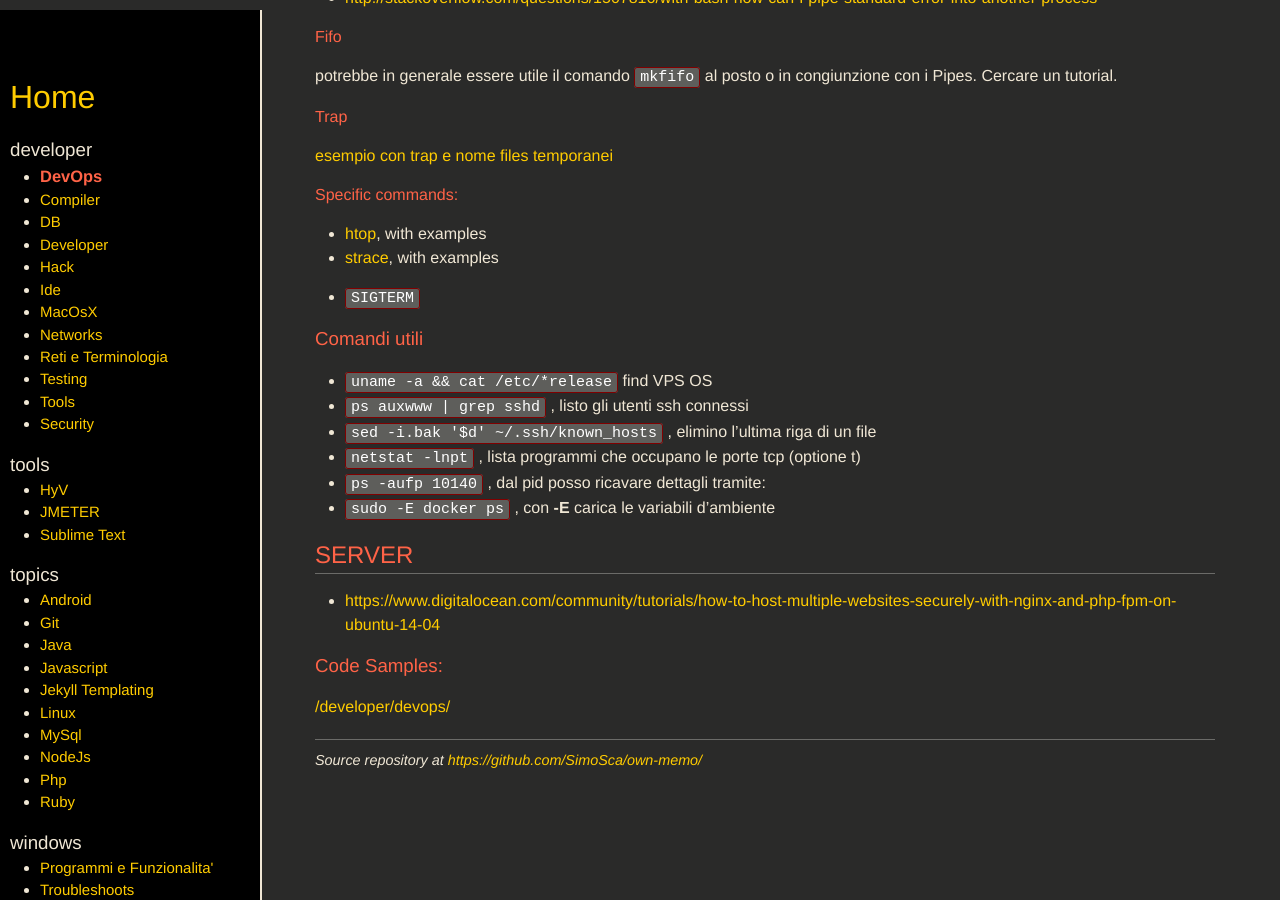
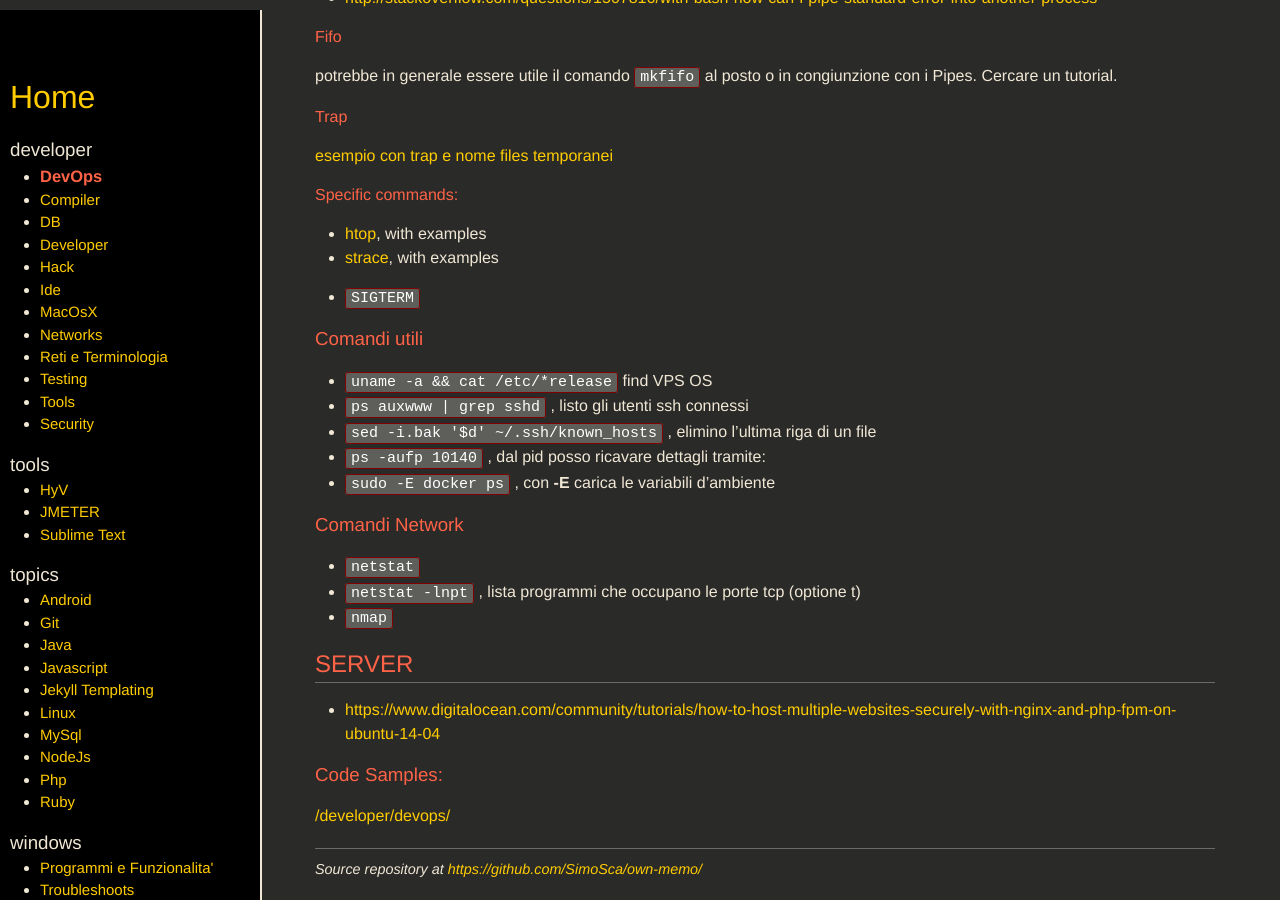
Before and after one commit to SimoSca/own-memo, a Jekyll site: the page built from _pages/developer/DevOps.md, in a window 1280 px wide and 900 px high, scrolled down 1299 px. Built offline with Jekyll 4.4.1, drawn with Linux system fonts in a browser that asks for light colours; nearby versions of some CDN libraries.

Commit message:
[new] added notes

```diff
--- a/_pages/developer/DevOps.md
+++ b/_pages/developer/DevOps.md
@@ -90,9 +90,14 @@ Cercare un tutorial.
 - `uname -a && cat /etc/*release` find VPS OS
 - `ps auxwww | grep sshd` , listo gli utenti ssh connessi
 - `sed -i.bak '$d' ~/.ssh/known_hosts` , elimino l'ultima riga di un file
-- `netstat -lnpt` , lista programmi che occupano le porte tcp (optione t)
 - `ps -aufp 10140` , dal pid posso ricavare dettagli tramite:
 - `sudo -E docker ps` , con **-E** carica le variabili d'ambiente
+
+### Comandi Network
+
+- `netstat`
+- `netstat -lnpt` , lista programmi che occupano le porte tcp (optione t)
+- `nmap`
 
 
 SERVER
```
Also changed, not shown: _pages/topics/mysql.md (+6 -0 lines).
